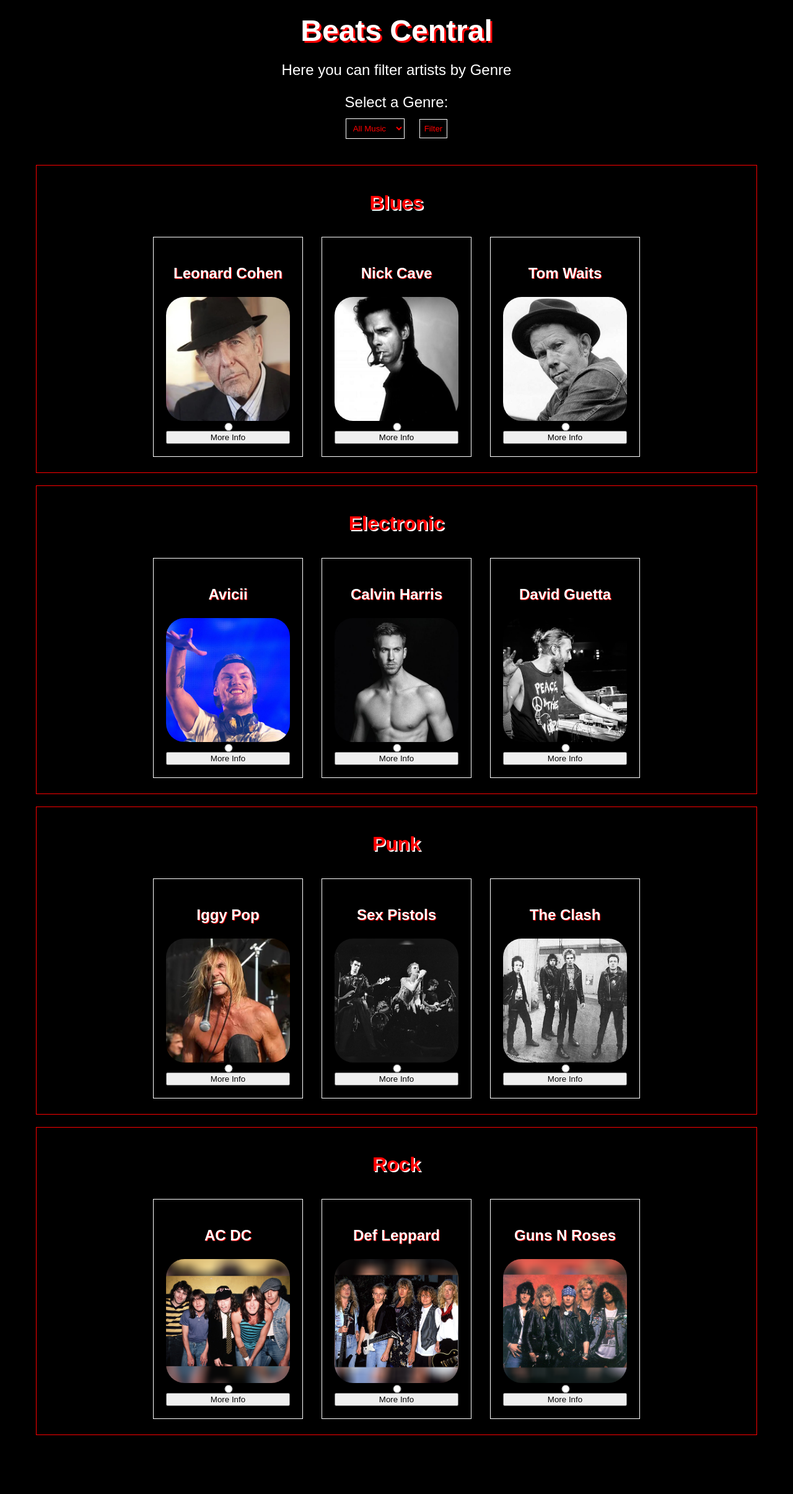
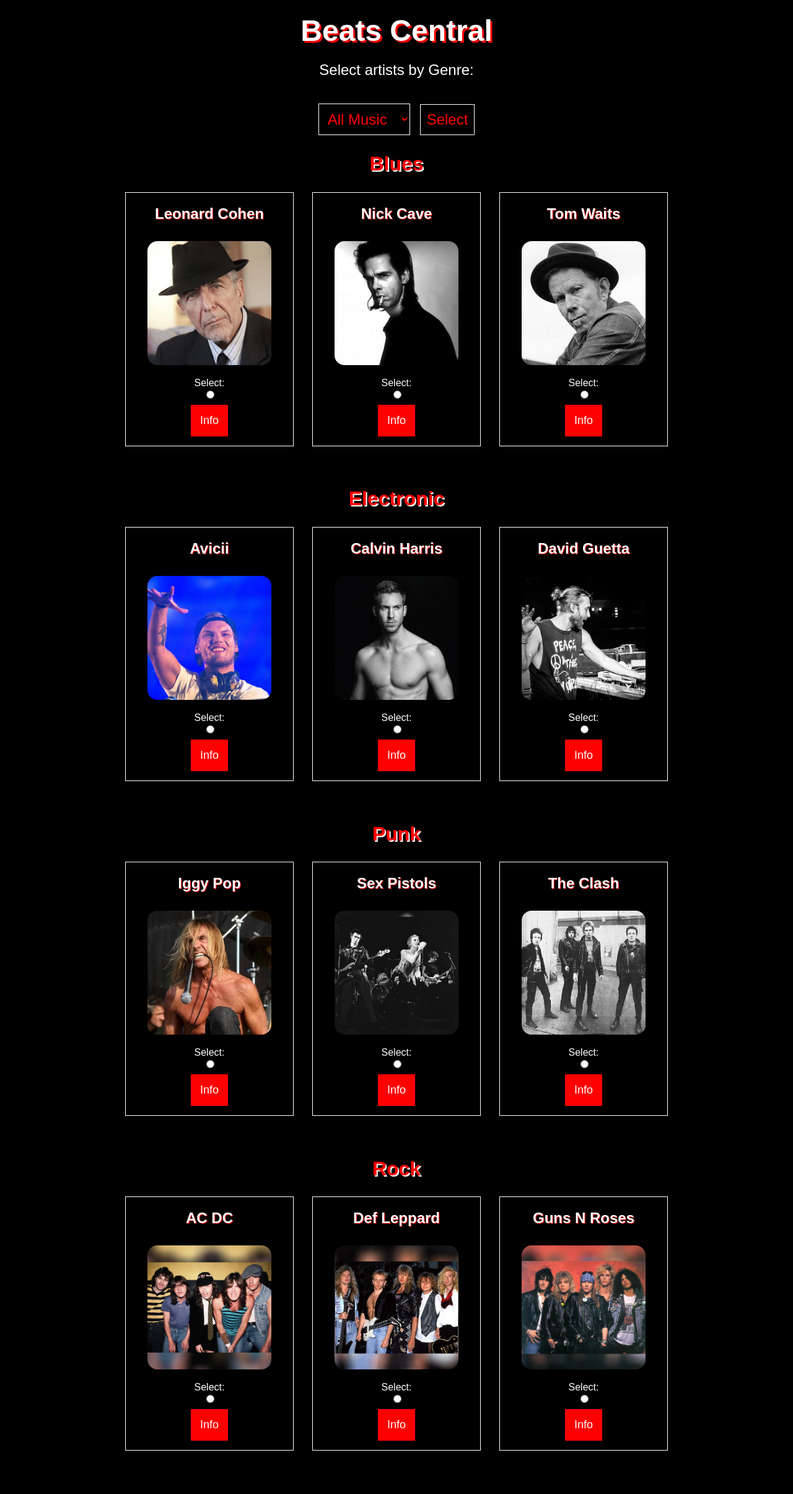
Before and after one commit to LizzieDe/College-php-CA01, a PHP site: page / in a window 1280 px wide. Shown: the whole page at 62% size. Before the commit the page ends 2315 px from the top, so only its background shows below. Run offline with PHP 8.4, Linux system fonts and the light colour scheme; data that the repository does not hold is empty.

Commit message:
updates to project

```diff
--- a/index.php
+++ b/index.php
@@ -11,7 +11,6 @@
     <meta name="discription" content="This is part of a Media Systems web space where users can view a list of music artists, their Genres and some information about the artist.">
     <link rel="stylesheet" type="text/css" href="style1.css">
     <title>Beats Central</title>
-        <title>Example</title>
 </head>
 
 <body>
@@ -20,13 +19,13 @@
         <h1>Beats Central</h1>
     </div>
     <div class="titleText">
-        <p>Here you can filter artists by Genre</p>
+        <p>Select artists by Genre:</p>
     </div>
     <!--First part of 'form'-->
     <form method="POST" action="index.php">
         <!--Genre Drop Down Menu Section-->
         <div class="dropdown">
-            <label for="allGenres">Select a Genre:</label><br>
+            <label for="allGenres"></label><br>
             <select name="allGenres" id="allGenres">
                 <option value="">All Music</option>
                 <?php
@@ -41,8 +40,8 @@
             echo PHP_EOL;
             }
             ?>
-               <!--Filter button for drop down menu-->
-                <input type="submit" id="allGenres" value="Filter">
+                <!--Filter button for drop down menu-->
+                <input type="submit" id="allGenres" value="Select">
             </select>
         </div>
     </form>
@@ -67,9 +66,9 @@
                     $strippedArtist= basename($selectedGenre[$j],'.png');
                     echo '<h3>'.ucwords(str_replace('-',' ',$strippedArtist)).'</h3>';
                     echo '<img src="'.$selectedGenre[$j].'" width="200px" height="auto">';
-                    echo '<label for="selectedArtist"></label>';
+                    echo '<label class="radioButton" for="selectedArtist">Select:</label>';
                     echo '<input type="radio" value="'.$selectedGenre[$j].'" name="selectedArtist">';
-                    echo '<button type="submit" value="Submit" formaction="ca1-result.php">More Info</button>';
+                    echo '<button type="submit" value="Submit" formaction="ca1-result.php">Info</button>';
                     echo '</div>';
                 }
                 }
--- a/style1.css
+++ b/style1.css
@@ -5,12 +5,12 @@
 
 img {
     border-radius: 15%;
+    padding: 20px;
 }
 
 .titleHeader {
     margin: -10px;
     text-align: center;
-    /*background-color: aqua;*/
 }
 
 h1 {
@@ -32,6 +32,8 @@
     text-shadow: 1px 1px red;
     font-size: 1.5em;
     font-style: bold;
+    margin: 5px;
+    margin-bottom: 10px;
 }
 
 .titleText {
@@ -43,55 +45,86 @@
 
 .dropdown {
     text-align: center;
-    /*background-color: aqua;*/
+    margin: -10px;
 }
 
 label {
     color: white;
-    font-size: 1.5em;
+    font-size: 1em;
 }
 
+/*this effects the contents of
+the drop down menu*/
 #allGenres {
     text-align: left;
-    margin: 12px;
+    font-size: 1.5em;
+    margin: 8px;
     display: inline-block;
-    padding: 7px;
+    padding: 10px 10px;
     color: red;
     background-color: black;
     border: white 1px solid;
-
 }
 
+button {
+    margin-top: 10px;
+    background-color: red;
+    border: none;
+    color: white;
+    padding: 15px 15px;
+    text-align: center;
+    font-size: 18px;
+    align-items: center;
+}
+
+/* This effects all artists within the 'All Music' selection area in index page*/
 .allGenres {
     margin: 30px;
     background-color: black;
 }
 
+/* This effects the artists within the genre selected area in index page*/
 .selectedGenre {
-    margin: 20px;
-    padding: 15px;
     text-align: center;
     background-color: black;
-    border: red 1px solid;
 }
 
+/* This effects the div that holds a single artist in index page*/
 .selectedArtist {
     height: auto;
     margin: 15px;
-    margin-block:  10px;
-    padding: 20px;
+    margin-block: 0px;
+    margin-bottom: 40px;
+    padding: 15px;
     background-color: black;
     border: white 1px solid;
     color: white;
     display: inline-grid;
-    justify-content: center;
-    align-items: center;
+    justify-items: center;
+    align-content: center;
 }
 
+/* results page - bio information styling*/
+.artistName {
+    text-align: center;
+}
+
+/* results page - bio information styling*/
+.artistImage {
+    border: white 2px solid;
+    margin: 15px;
+    padding: 20px;
+    float: left;
+}
+
+/* results page - bio information styling*/
+.artistSound {
+    color: red;
+    font-size: 1em;
+}
+
+/* results page - audio clip styling*/
 .artistBio {
     color: white;
+    font-size: 15px;
 }
-
-.artistSound {
-    color:white;
-}
```
Also changed, not shown: ca1-result.php (+4 -3 lines).
